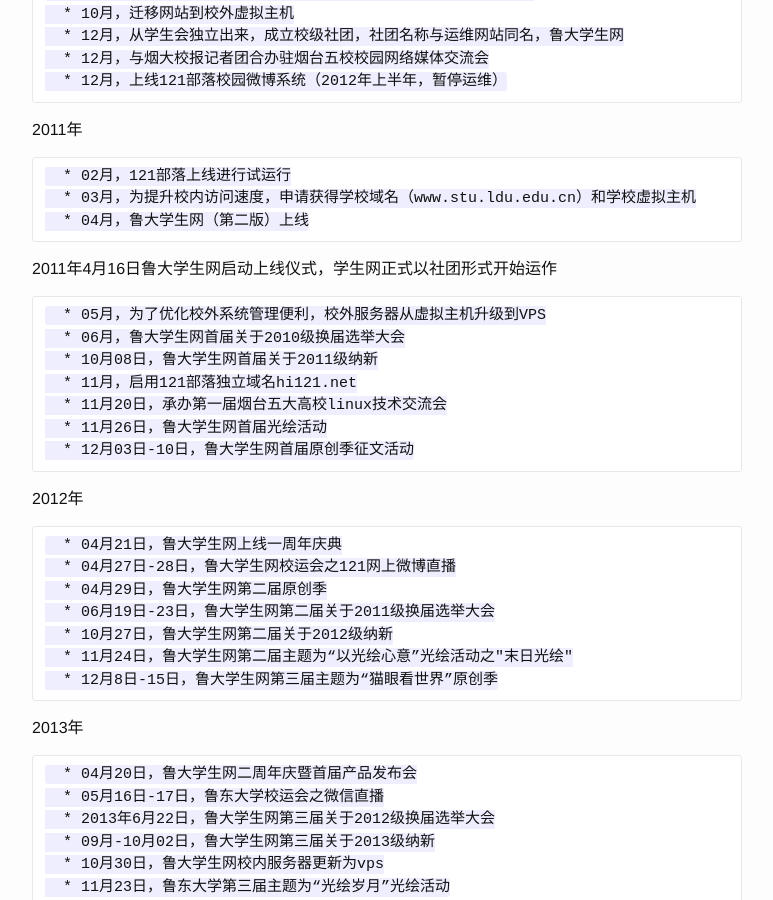
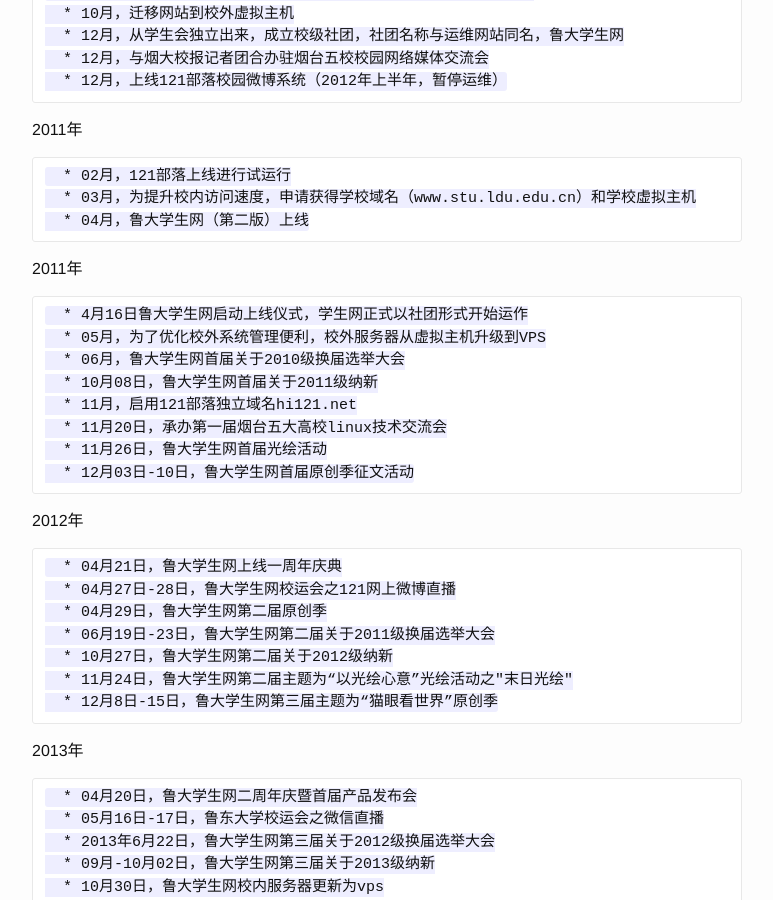
Before and after one commit to ldsn/sailboat, a Jekyll site: the page built from pages/time-line/index.markdown, in a window 1280 px wide and 900 px high, scrolled down 699 px. Shown: the whole window, without its empty margins (268-1041 px from the left). Built offline with Jekyll 4.4.1, drawn with Linux system fonts in a browser that asks for light colours; comment, search, counter and statistics services are not loaded.

Commit message:
格式错误

```diff
--- a/pages/time-line/index.markdown
+++ b/pages/time-line/index.markdown
@@ -43,8 +43,9 @@
         * 03月，为提升校内访问速度，申请获得学校域名（www.stu.ldu.edu.cn）和学校虚拟主机
         * 04月，鲁大学生网（第二版）上线
 
-* 2011年4月16日鲁大学生网启动上线仪式，学生网正式以社团形式开始运作
+* 2011年
 
+        * 4月16日鲁大学生网启动上线仪式，学生网正式以社团形式开始运作
         * 05月，为了优化校外系统管理便利，校外服务器从虚拟主机升级到VPS
         * 06月，鲁大学生网首届关于2010级换届选举大会
         * 10月08日，鲁大学生网首届关于2011级纳新
```
